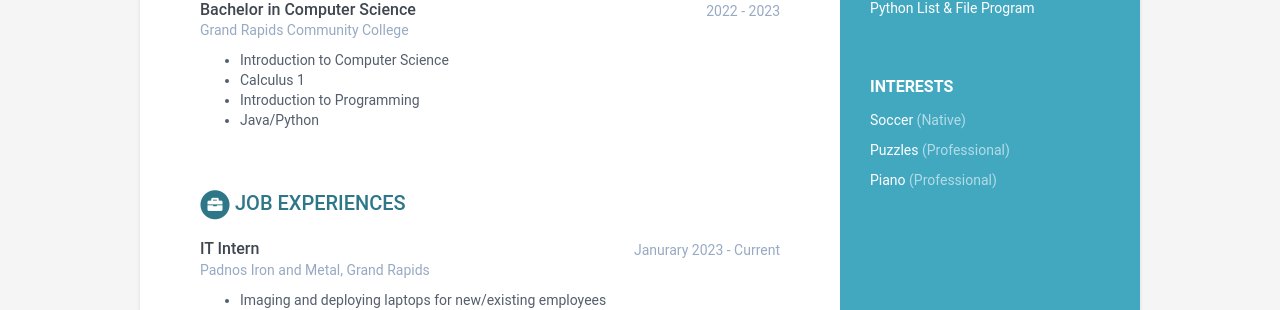
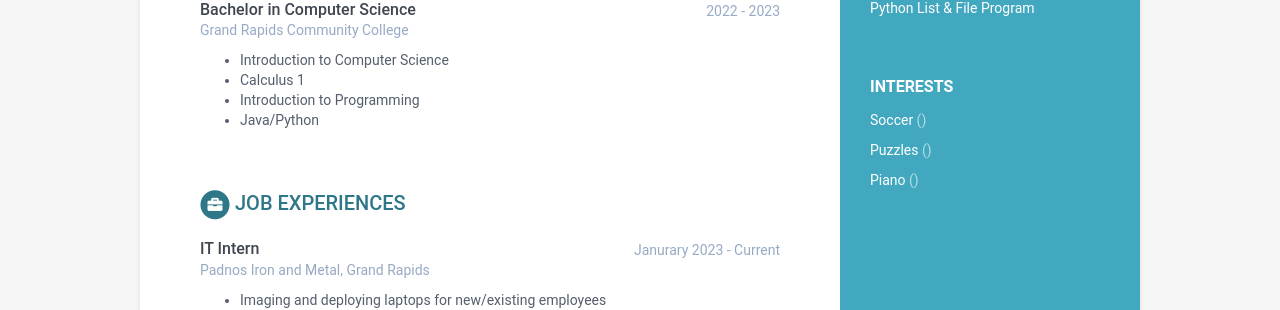
Before and after one commit to mscart-23/mscart-23.github.io, a Jekyll site: the page built from index.html, in a window 1280 px wide. Shown: the part 577-887 px from the top of the page. Built offline with Jekyll 4.4.1, drawn with Linux system fonts in a browser that asks for light colours.

Commit message:
Delete subphrase

```diff
--- a/_data/data.yml
+++ b/_data/data.yml
@@ -34,13 +34,13 @@ sidebar:
       title: Interests
       info:
         - idiom: Soccer
-          level: Native
+          level:
 
         - idiom: Puzzles
-          level: Professional
+          level:
 
         - idiom: Piano
-          level: Professional
+          level:
 
 career-profile:
     title: About Me
```
